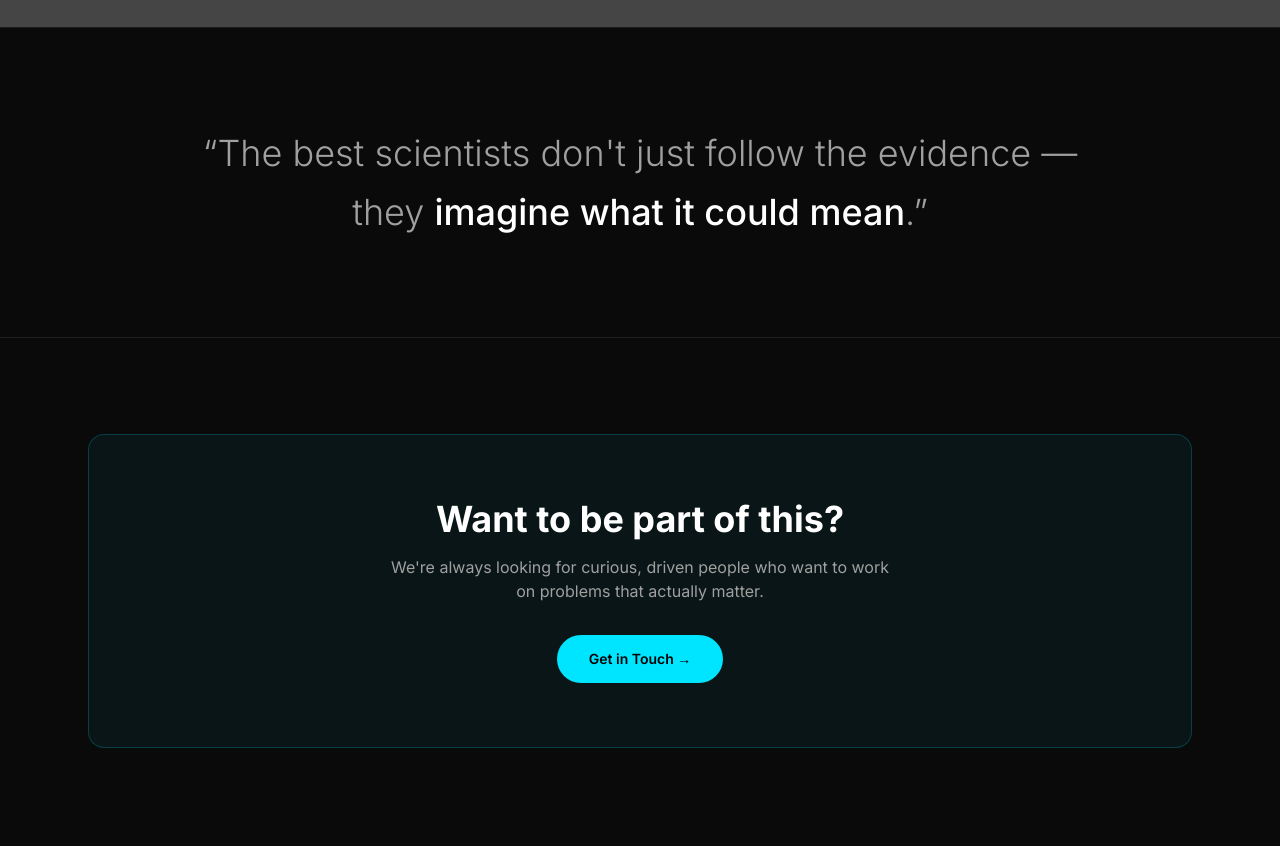
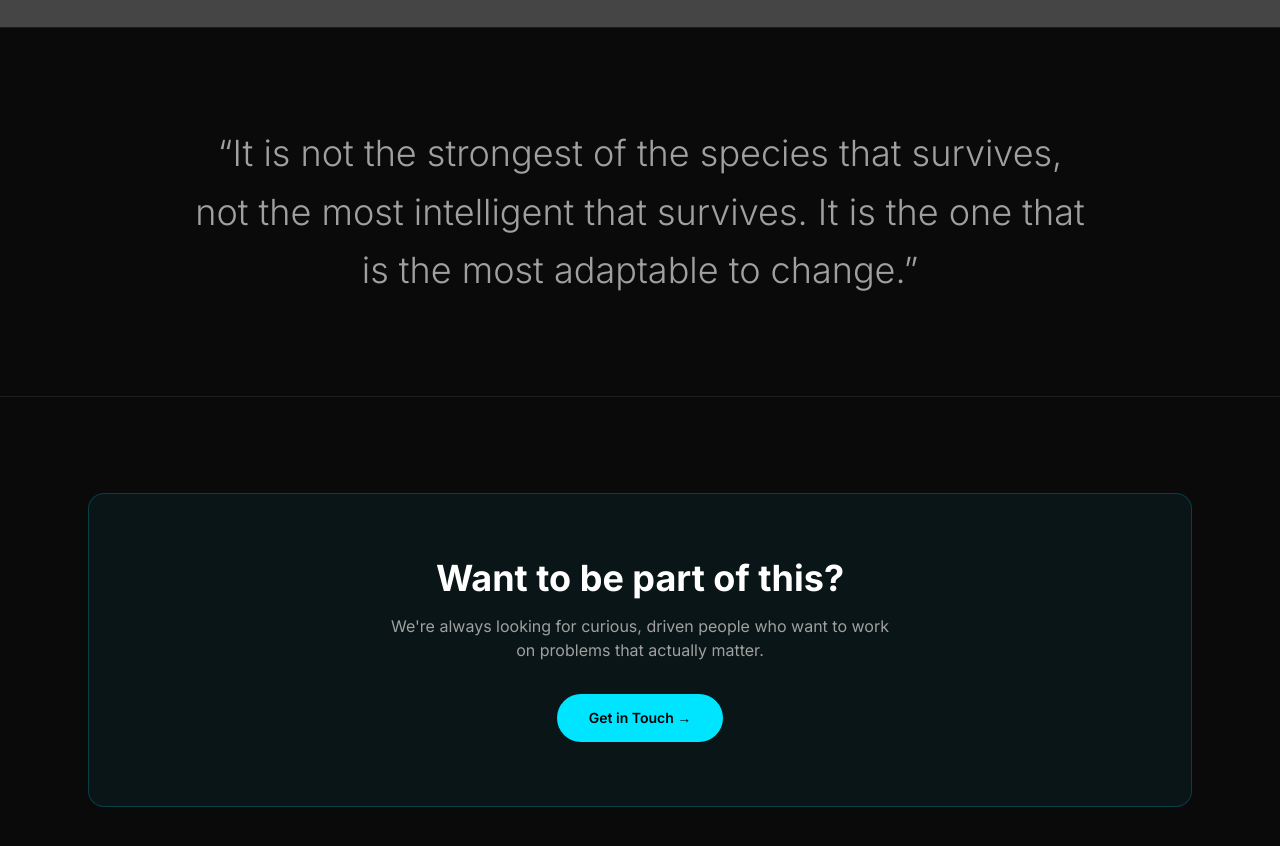
Before and after one commit to ashishmishrabitw-debug/findingluca, a Next.js app: page / in a window 1280 px wide. Shown: the part 2940-3786 px from the top of the page. Built offline with nearby package versions, Linux system fonts and the light colour scheme; grey boxes are pictures that could not be loaded.

Commit message:
Update homepage quote

```diff
--- a/app/page.tsx
+++ b/app/page.tsx
@@ -167,12 +167,9 @@ export default function Home() {
       <section className="border-t border-b border-[#1e1e1e] py-24 px-6">
         <div className="max-w-4xl mx-auto text-center">
           <p className="text-2xl md:text-4xl font-light leading-relaxed text-[#a0a0a0]">
-            &ldquo;The best scientists don&apos;t just follow the evidence —
-            they{" "}
-            <span className="text-white font-medium">
-              imagine what it could mean
-            </span>
-            .&rdquo;
+            &ldquo;It is not the strongest of the species that survives, not the
+            most intelligent that survives. It is the one that is the most
+            adaptable to change.&rdquo;
           </p>
         </div>
       </section>
```
